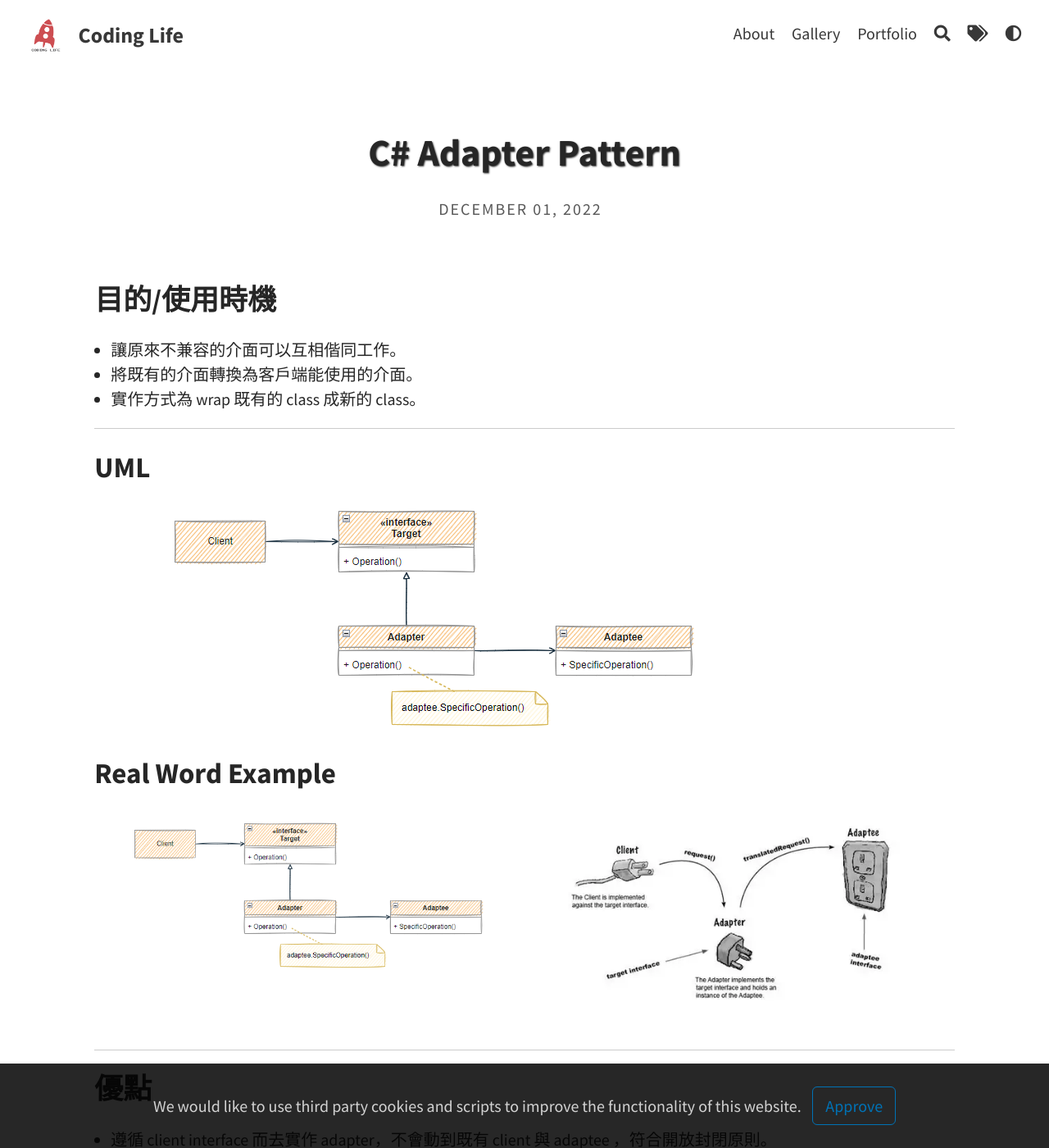
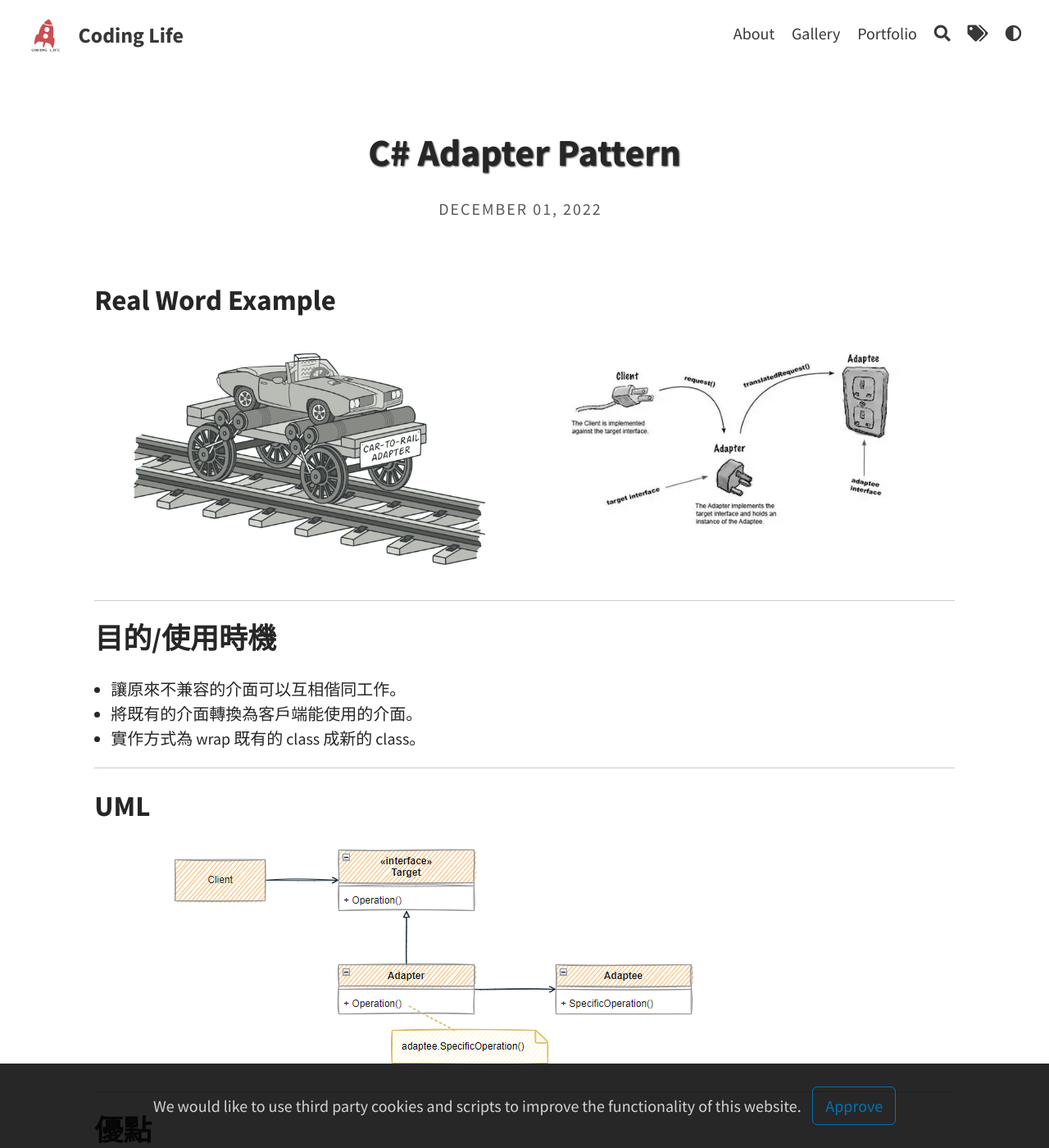
Before and after one commit to Yu-Qiao-Hong/Yu-Qiao-Hong.github.io, a Jekyll site: the page built from _posts/2022-12-01-CSharp_DesignPattern_Adapter.md, in a window 1280 px wide and 1400 px high. Shown: the whole window at 82% size. Built offline with Jekyll 4.4.1, drawn with Linux system fonts in a browser that asks for light colours.

Commit message:
Update 2022-12-01-CSharp_DesignPattern_Adapter.md

```diff
--- a/_posts/2022-12-01-CSharp_DesignPattern_Adapter.md
+++ b/_posts/2022-12-01-CSharp_DesignPattern_Adapter.md
@@ -4,6 +4,12 @@ title: C# Adapter Pattern
 author: Yu-Qiao Hong
 modified: 2022-12-01
 tags: [C#, Design Pattern]
+---
+
+## Real Word Example
+
+{% include aligner.html images="../../images/CSharp_DesignPattern_Adapter/adapter.png,../../images/CSharp_DesignPattern_Adapter/real-word-adapter.webp" column=2 %}
+
 ---
 
 ## 目的/使用時機
@@ -19,10 +25,6 @@ tags: [C#, Design Pattern]
 ## UML
 
 ![]({{ "/images/CSharp_DesignPattern_Adapter/class-diagram.png" | relative_url}})
-
-## Real Word Example
-
-{% include aligner.html images="../../images/CSharp_DesignPattern_Adapter/class-diagram.png,../../images/CSharp_DesignPattern_Adapter/real-word-adapter.webp" column=2 %}
 
 ----------
 
```
